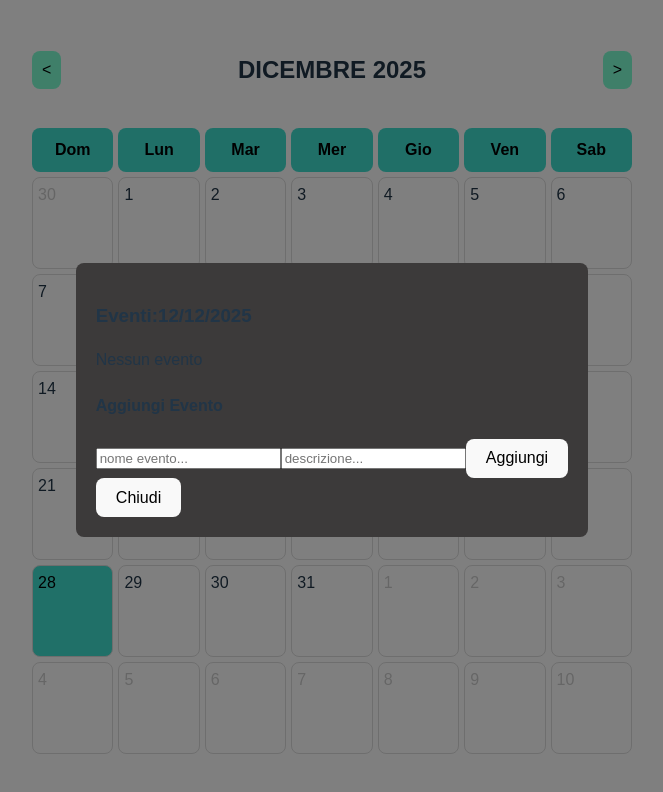
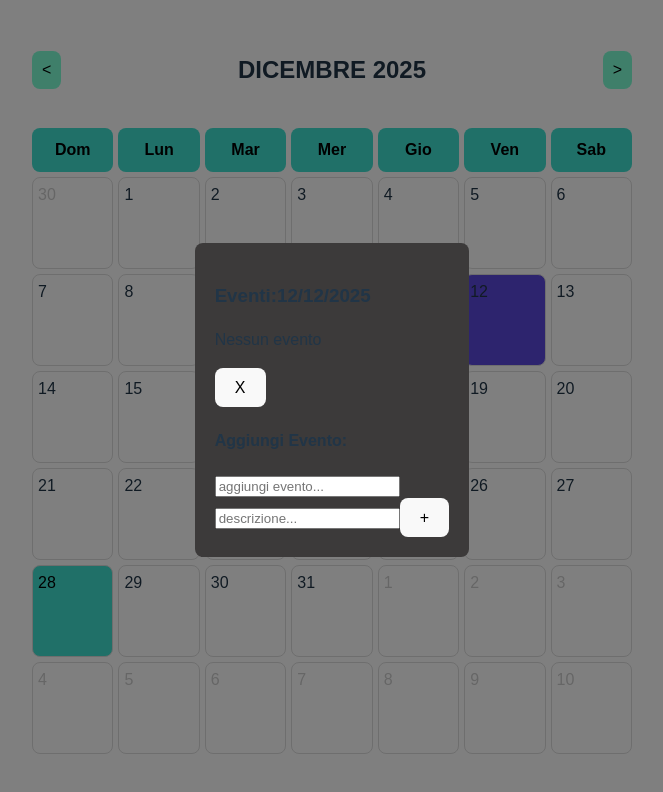
Before and after one commit to levo1312/Public-Project, a React (Vite) app: page / in a window 1280 px wide. Both pictures are taken after a click on the element "12". Shown: the top 792 px of the page, without its empty margins (308-971 px from the left). Built offline with nearby package versions, Linux system fonts and the light colour scheme.

Commit message:
ultimi aggiustamenti alla logica del codice " al prossimo commit aggiungere i commenti al codice "

```diff
--- a/src/App.tsx
+++ b/src/App.tsx
@@ -16,7 +16,7 @@ function App() {
 
   return (
     <>
-            <div>
+      <div>
         <Calendar selectedDate={selectedDate} onDateSelect={setSelectedDate} />
       </div>
     </>
--- a/src/components/Calendar.tsx
+++ b/src/components/Calendar.tsx
@@ -98,7 +98,7 @@ const Calendar: React.FC<CalendarProps> = ({ selectedDate, onDateSelect }) => {
                     </div>
                 ))}
         </div>
-
+{       /*visualizzazione modal addEvent */}
         {showModal && (
             <div className="modal-overlay" onClick={()=> setShowmodal(false)}>
                 <div className="modal-content" onClick={(e) => e.stopPropagation()}>
@@ -112,8 +112,9 @@ const Calendar: React.FC<CalendarProps> = ({ selectedDate, onDateSelect }) => {
                     ) : (
                         <p>Nessun evento</p>
                     )}
-                    {/*gesttione del form per aggiungere new evento forse da gestire con il bottone*/}
-                    <h4>Aggiungi Evento</h4>
+                    {/*gesttione del form per aggiungere new evento, gestire l'obbligo dei riempimento di tutti i campi*/}
+                    <button className="close-botton" onClick={() => setShowmodal(false)}>X</button>
+                    <h4>Aggiungi Evento:</h4>
                     <form onSubmit={(e) => {
                         e.preventDefault();
                         const formData = new FormData(e.target as HTMLFormElement);
@@ -121,11 +122,12 @@ const Calendar: React.FC<CalendarProps> = ({ selectedDate, onDateSelect }) => {
                         const note = formData.get('note') as string;
                         handleAddEvent(title, note);
                     }}>
-                        <input name = "title" type="text" placeholder="nome evento..." required />
+                        <input name = "title" type="text" placeholder="aggiungi evento..." required />
+                        <br/>
                         <input name = "note" type="text" placeholder="descrizione..." required />
-                        <button type="submit">Aggiungi</button>
+                        <button className="add-botton" type="submit">+</button>
                     </form>
-                    <button onClick={() => setShowmodal(false)}>Chiudi</button>
+
 
                 </div>
             </div>
```
